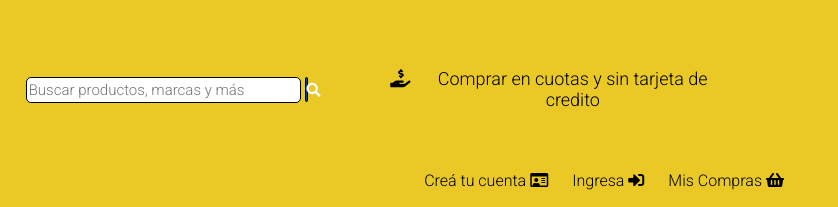
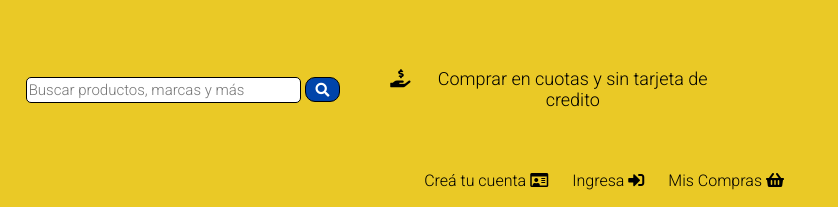
Before and after one commit to GinoL221/Mercado_Liebre, a website: page dist/site/index.html in a window 1280 px wide. Shown: the top 207 px of the page, 442-1280 px from the left. Drawn offline with Linux system fonts and the light colour scheme; files that its build step writes are made by us from their sources; files whose address does not match are found by name.

Commit message:
arreglo de css

```diff
--- a/dist/site/index.html
+++ b/dist/site/index.html
@@ -25,7 +25,7 @@
         <div class="form">
           <form action="/" method="">
             <input type="text" name="searcher" class="input" placeholder="Buscar productos, marcas y más" />
-            <a href=""><button class="submit"><i class="fa fa-search"></i></button></a>
+            <button class="submit"><i class="fa fa-search"></i></button>
           </form>
         </div>
         <p class="offer">
```
Also changed, not shown: dist/site/login.html (+1 -1 lines), dist/site/register.html (+1 -1 lines).
